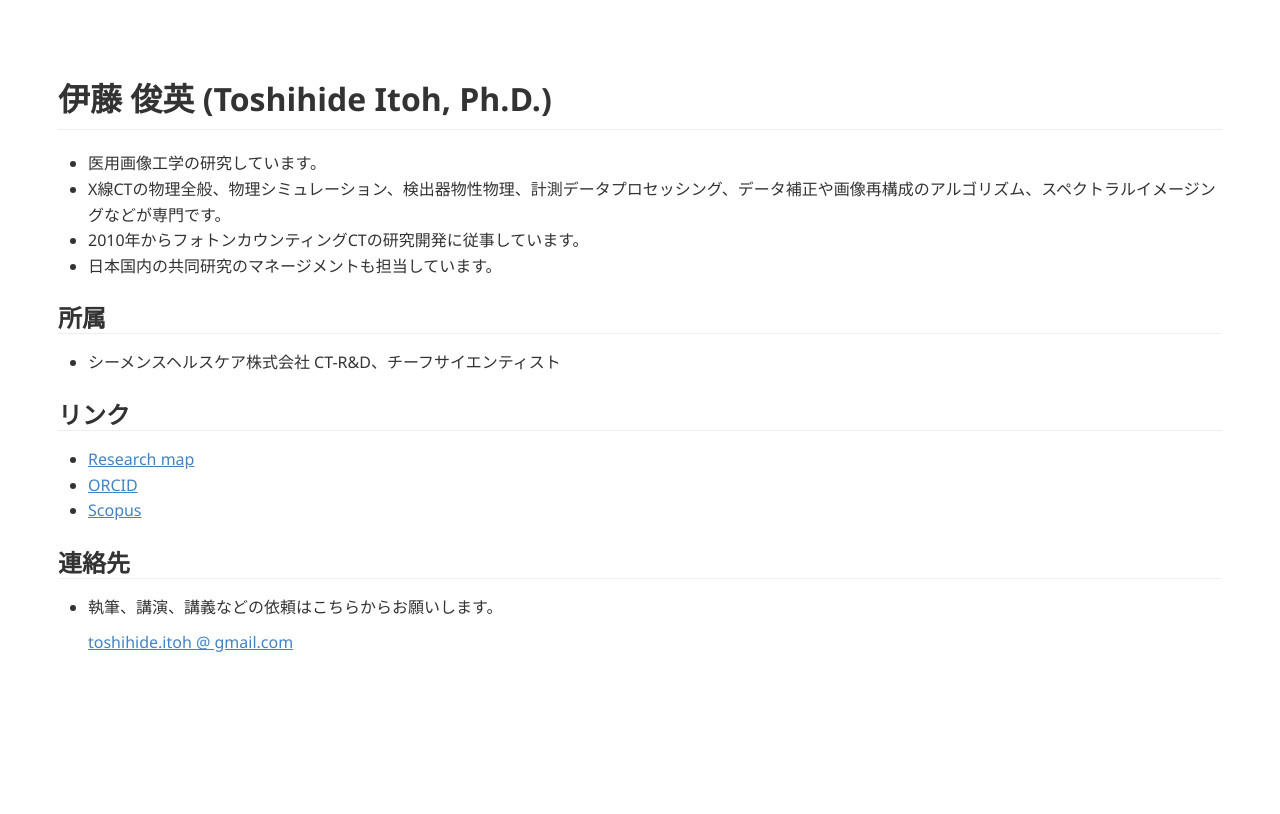
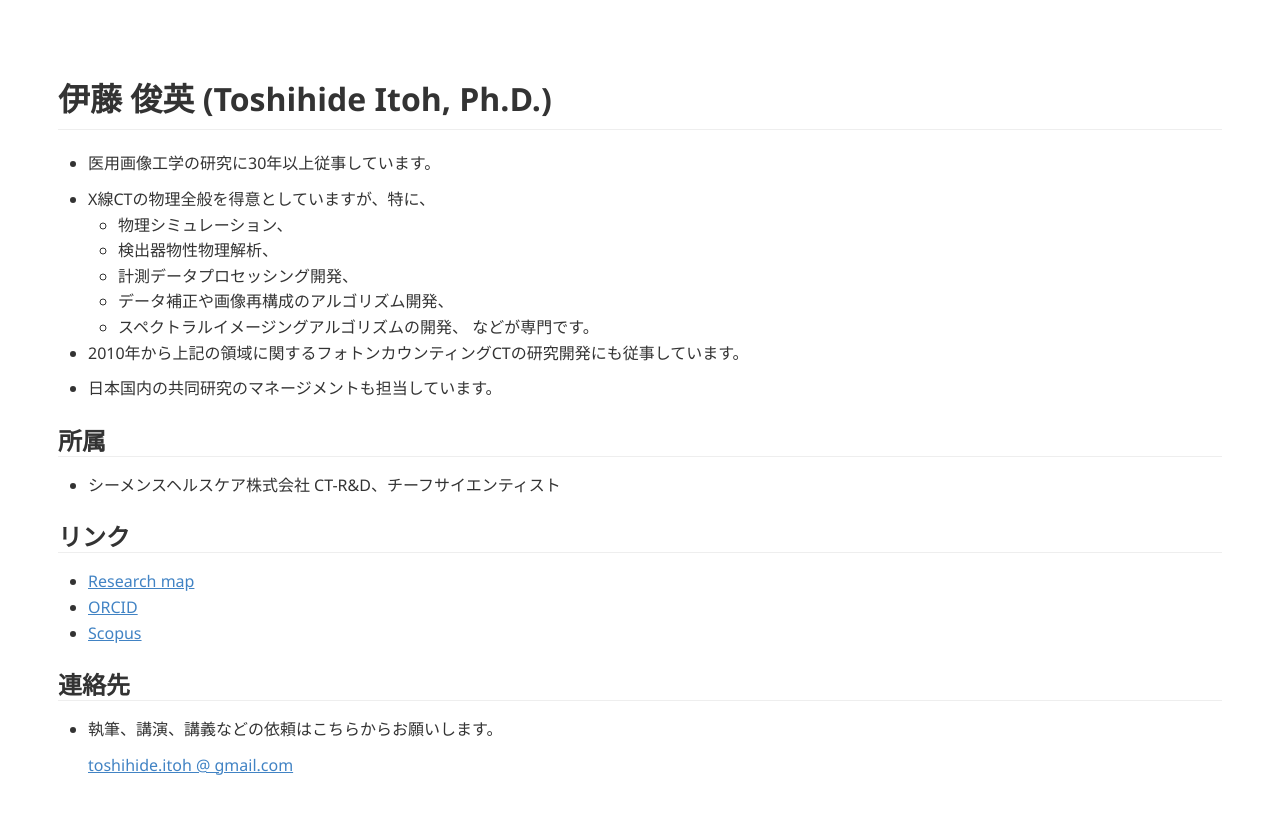
Before and after one commit to tnitoh/tnitoh.github.io, a Jekyll site: the page built from index.md, in a window 1280 px wide. Shown: the top 814 px of the page. Built offline with Jekyll 4.4.1, drawn with Linux system fonts in a browser that asks for light colours; Markdown is read by kramdown in place of the engine named in the settings.

Commit message:
Update index.md

```diff
--- a/index.md
+++ b/index.md
@@ -5,9 +5,17 @@ title: Toshihide Itoh's web page
 
 # 伊藤 俊英 (Toshihide Itoh, Ph.D.)
 
-- 医用画像工学の研究しています。
-- X線CTの物理全般、物理シミュレーション、検出器物性物理、計測データプロセッシング、データ補正や画像再構成のアルゴリズム、スペクトラルイメージングなどが専門です。
-- 2010年からフォトンカウンティングCTの研究開発に従事しています。
+- 医用画像工学の研究に30年以上従事しています。
+
+- X線CTの物理全般を得意としていますが、特に、
+  - 物理シミュレーション、
+  - 検出器物性物理解析、
+  - 計測データプロセッシング開発、
+  - データ補正や画像再構成のアルゴリズム開発、
+  - スペクトラルイメージングアルゴリズムの開発、
+    などが専門です。
+- 2010年から上記の領域に関するフォトンカウンティングCTの研究開発にも従事しています。
+
 - 日本国内の共同研究のマネージメントも担当しています。
 
 ## 所属
```
